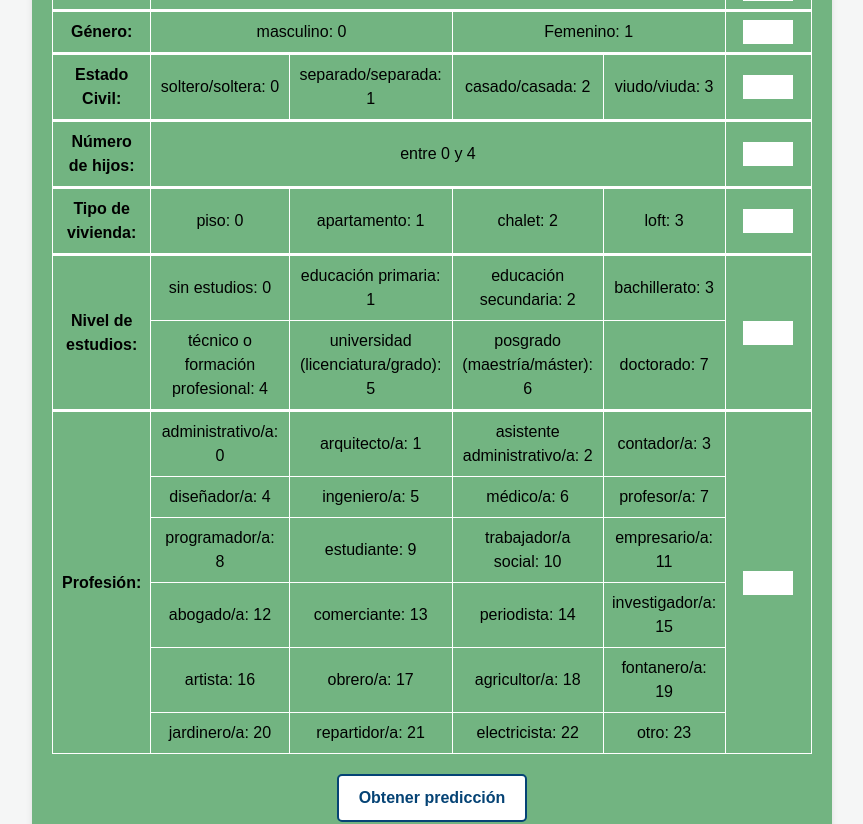
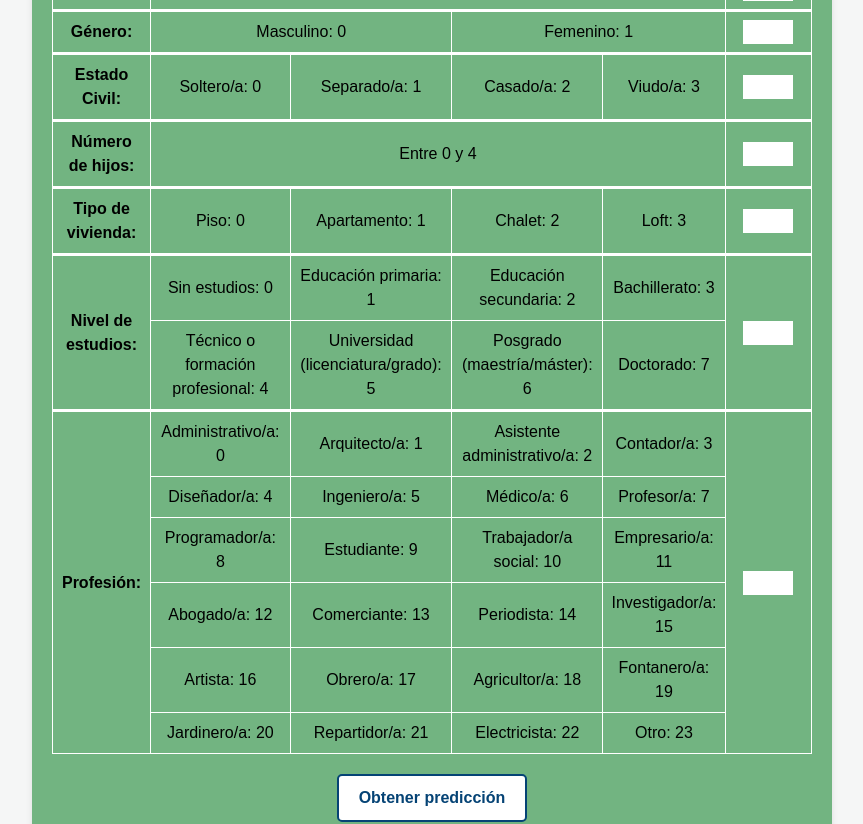
Before and after one commit to dbenteznad/GREENTECH_ECOPOINTS, a React (Vite) app in the folder client/: page /prediccion in a window 1280 px wide. Shown: the part 320-1144 px from the top of the page, without its empty margins (208-1071 px from the left). Built offline with nearby package versions, Linux system fonts and the light colour scheme; the HTML template or start-up script is replaced by a standard one.

Commit message:
Prediccion_v5

```diff
--- a/client/src/components/Prediccion.jsx
+++ b/client/src/components/Prediccion.jsx
@@ -1,10 +1,117 @@
-import React, { useState } from "react";
+import React, { useState, useEffect, useRef } from "react";
+
 import '../styles/Prediccion.css';
 
+const getEstadoCivil = (value) => {
+  switch (value) {
+    case 0:
+      return 'Soltero/Soltera';
+    case 1:
+      return 'Separado/Separada';
+    case 2:
+      return 'Casado/Casada';
+    case 3:
+      return 'Viudo/Viuda';
+    default:
+      return '';
+  }
+};
+
+const getTipoVivienda = (value) => {
+  switch (value) {
+    case 0:
+      return 'Piso';
+    case 1:
+      return 'Apartamento';
+    case 2:
+      return 'Chalet';
+    case 3:
+      return 'Loft';
+    default:
+      return '';
+  }
+};
+
+const getNivelEstudios = (value) => {
+  switch (value) {
+    case 0:
+      return 'Sin estudios';
+    case 1:
+      return 'Educación primaria';
+    case 2:
+      return 'Educación secundaria';
+    case 3:
+      return 'Bachillerato';
+    case 4:
+      return 'Técnico o formación profesional';
+    case 5:
+      return 'Universidad (licenciatura/grado)';
+    case 6:
+      return 'Posgrado (maestría/máster)';
+    case 7:
+      return 'Doctorado';
+    default:
+      return '';
+  }
+};
+
+const getProfesion = (value) => {
+  switch (value) {
+    case 0:
+      return 'Administrativo/a';
+    case 1:
+      return 'Arquitecto/a';
+    case 2:
+      return 'Asistente administrativo/a';
+    case 3:
+      return 'Contador/a';
+    case 4:
+      return 'Diseñador/a';
+    case 5:
+      return 'Ingeniero/a';
+    case 6:
+      return 'Médico/a';
+    case 7:
+      return 'Profesor/a';
+    case 8:
+      return 'Programador/a';
+    case 9:
+      return 'Estudiante';
+    case 10:
+      return 'Trabajador/a social';
+    case 11:
+      return 'Empresario/a';
+    case 12:
+      return 'Abogado/a';
+    case 13:
+      return 'Comerciante';
+    case 14:
+      return 'Periodista';
+    case 15:
+      return 'Investigador/a';
+    case 16:
+      return 'Artista';
+    case 17:
+      return 'Obrero/a';
+    case 18:
+      return 'Agricultor/a';
+    case 19:
+      return 'Fontanero/a';
+    case 20:
+      return 'Jardinero/a';
+    case 21:
+      return 'Repartidor/a';
+    case 22:
+      return 'Electricista';
+    case 23:
+      return 'Otro';
+    default:
+      return '';
+  }
+};
 
 function Prediccion() {
-
-
+  const [userInputs, setUserInputs] = useState({});
   const [results, setResults] = useState({
     cant_aluminio: "",
     cant_plastico: "",
@@ -13,8 +120,9 @@ function Prediccion() {
     kg_organico: "",
   });
 
-  const [showMessage, setShowMessage] = useState(false); // Nuevo estado para controlar la visibilidad del mensaje adicional
-
+  const [showMessage, setShowMessage] = useState(false);
+  const [resultsReady, setResultsReady] = useState(false);
+  const [showResults, setShowResults] = useState(false);
 
   const handleSubmit = (event) => {
     event.preventDefault();
@@ -29,6 +137,7 @@ function Prediccion() {
       nivel_estudios: parseInt(form.nivel_estudios.value),
       profesion: parseInt(form.profesion.value),
     };
+    setUserInputs(input_data);
 
     fetch("http://localhost:5000/", {
       method: "POST",
@@ -45,20 +154,21 @@ function Prediccion() {
       })
       .then((data) => {
         setResults(data);
-        setShowMessage(true);
-        setTimeout(() => {
-          window.scrollTo({
-            top: document.body.scrollHeight,
-            behavior: "smooth",
-          });
-        }, 100);
-
+        setResultsReady(true);
       })
       .catch((error) => console.error("Error al procesar la predicción:", error));
+  };
 
-
-
-  };
+  useEffect(() => {
+    if (resultsReady && Object.keys(userInputs).length > 0) {
+      setShowResults(true);
+      setShowMessage(true); // Set showMessage to true when showResults is true
+      // Scroll hacia el final de la página después de 100ms
+      setTimeout(() => {
+        window.scrollTo({ top: document.body.scrollHeight, behavior: 'smooth' });
+      }, 100);
+    }
+  }, [resultsReady, userInputs, showResults]);
 
   return (
     <div className="bloque">
@@ -80,88 +190,88 @@ function Prediccion() {
             </tr>
             <tr className="linia">
               <th>Edad:</th>
-              <td colSpan="4">entre 12 y 100</td>
+              <td colSpan="4">Entre 12 y 100</td>
               <td><input type="text" id="edad" pattern="[0-9]{2,3}" inputMode="numeric" required /></td>
             </tr>
             <tr className="linia">
               <th>Género:</th>
-              <td colSpan="2">masculino: 0</td>
+              <td colSpan="2">Masculino: 0</td>
               <td colSpan="2">Femenino: 1</td>
               <td><input type="text" id="genero" pattern="[0-1]" inputMode="numeric" required /></td>
 
             </tr>
             <tr className="linia">
               <th>Estado Civil:</th>
-              <td>soltero/soltera: 0</td>
-              <td>separado/separada: 1</td>
-              <td>casado/casada: 2</td>
-              <td>viudo/viuda: 3</td>
+              <td>Soltero/a: 0</td>
+              <td>Separado/a: 1</td>
+              <td>Casado/a: 2</td>
+              <td>Viudo/a: 3</td>
               <td><input type="text" id="estado_civil" pattern="[0-3]" inputMode="numeric" required /></td>
             </tr>
             <tr className="linia">
               <th>Número de hijos:</th>
-              <td colSpan="4">entre 0 y 4</td>
+              <td colSpan="4">Entre 0 y 4</td>
               <td><input type="text" id="num_hijos" pattern="[0-4]" inputMode="numeric" required /></td>
             </tr>
             <tr className="linia">
               <th>Tipo de vivienda:</th>
-              <td>piso: 0</td>
-              <td>apartamento: 1</td>
-              <td>chalet: 2</td>
-              <td>loft: 3</td>
+              <td>Piso: 0</td>
+              <td>Apartamento: 1</td>
+              <td>Chalet: 2</td>
+              <td>Loft: 3</td>
               <td><input type="text" id="tipo_vivienda" pattern="[0-3]" inputMode="numeric" required /></td>
             </tr>
             <tr className="linia">
               <th rowSpan="2">Nivel de estudios:</th>
-              <td>sin estudios: 0</td>
-              <td>educación primaria: 1</td>
-              <td>educación secundaria: 2</td>
-              <td>bachillerato: 3</td>
+              <td>Sin estudios: 0</td>
+              <td>Educación primaria: 1</td>
+              <td>Educación secundaria: 2</td>
+              <td>Bachillerato: 3</td>
               <td rowSpan="2"><input type="text" id="nivel_estudios" pattern="[0-7]" inputMode="numeric" required /></td>
             </tr>
             <tr>
-              <td>técnico o formación profesional: 4</td>
-              <td>universidad (licenciatura/grado): 5</td>
-              <td>posgrado (maestría/máster): 6</td>
-              <td>doctorado: 7</td>
+              <td>Técnico o formación profesional: 4</td>
+              <td>Universidad (licenciatura/grado): 5</td>
+              <td>Posgrado (maestría/máster): 6</td>
+              <td>Doctorado: 7</td>
             </tr>
             <tr className="linia">
               <th rowSpan="7">Profesión:</th>
-              <td>administrativo/a: 0</td>
-              <td>arquitecto/a: 1</td>
-              <td>asistente administrativo/a: 2</td>
-              <td>contador/a: 3</td>
+              <td>Administrativo/a: 0</td>
+              <td>Arquitecto/a: 1</td>
+              <td>Asistente administrativo/a: 2</td>
+              <td>Contador/a: 3</td>
               <td rowSpan="7"><input type="text" id="profesion" pattern="[0-23]" inputMode="numeric" required /></td>
             </tr>
             <tr>
-              <td>diseñador/a: 4</td>
-              <td>ingeniero/a: 5</td>
-              <td>médico/a: 6</td>
-              <td>profesor/a: 7</td>
+              <td>Diseñador/a: 4</td>
+              <td>Ingeniero/a: 5</td>
+              <td>Médico/a: 6</td>
+              <td>Profesor/a: 7</td>
             </tr>
             <tr>
-              <td>programador/a: 8</td>
-              <td>estudiante: 9</td>
-              <td>trabajador/a social: 10</td>
-              <td>empresario/a: 11</td>
+              <td>Programador/a: 8</td>
+              <td>Estudiante: 9</td>
+              <td>Trabajador/a social: 10</td>
+              <td>Empresario/a: 11</td>
             </tr>
             <tr>
-              <td>abogado/a: 12</td>
-              <td>comerciante: 13</td>
-              <td>periodista: 14</td>
-              <td>investigador/a: 15</td>
+              <td>Abogado/a: 12</td>
+              <td>Comerciante: 13</td>
+              <td>Periodista: 14</td>
+              <td>Investigador/a: 15</td>
             </tr>
             <tr>
-              <td>artista: 16</td>
-              <td>obrero/a: 17</td>
-              <td>agricultor/a: 18</td>
-              <td>fontanero/a: 19</td>
+              <td>Artista: 16</td>
+              <td>Obrero/a: 17</td>
+              <td>Agricultor/a: 18</td>
+              <td>Fontanero/a: 19</td>
             </tr>
             <tr>
-              <td>jardinero/a: 20</td>
-              <td>repartidor/a: 21</td>
-              <td>electricista: 22</td>
-              <td>otro: 23</td>
+              <td>Jardinero/a: 20</td>
+              <td>Repartidor/a: 21</td>
+              <td>Electricista: 22</td>
+              <td>Otro: 23</td>
             </tr>
           </tbody>
         </table>
@@ -170,6 +280,11 @@ function Prediccion() {
       <div className="contenedor-principal" >
         <div className="resultados-container">
           <div className="titulo_resultados"><h2>Resultados de la predicción:</h2></div>
+          {showResults && (
+            <div className="elecciones">
+              <p>Para una persona de <span>{userInputs.edad}</span> años, de género <span>{userInputs.genero === 0 ? 'Masculino' : 'Femenino'}</span>, <span>{getEstadoCivil(userInputs.estado_civil)}</span>, que vive en un <span>span{getTipoVivienda(userInputs.tipo_vivienda)}</span>, con <span>{userInputs.num_hijos}</span> hijo/a/s, con un nivel de estudios de <span>{getNivelEstudios(userInputs.nivel_estudios)}</span> y de profesión <span>{getProfesion(userInputs.profesion)}</span> <u><b>generará al año de media...</b></u>  </p>
+            </div>
+          )}
 
           <div className="resultados">
             <ul>
@@ -192,7 +307,7 @@ function Prediccion() {
           </div>
         </div>
         {/* Mostrar mensaje adicional solo si es relevante y showMessage es true */}
-        {showMessage && (
+        {showResults && showMessage && (
           <div className="mensaje-adicional">
             <p>
               ¡Ah, las predicciones, qué locura! Aquí va la información más jugosa
--- a/client/src/styles/Prediccion.css
+++ b/client/src/styles/Prediccion.css
@@ -99,6 +99,7 @@
 }
 
 
+
 .titulo_resultados {
     color: #054375;
     margin-top: 10px;
@@ -106,6 +107,14 @@
     font-weight: bold;
     text-decoration: underline;
     font-size: 18px;
+}
+
+.elecciones{
+    text-align: justify;
+}
+.elecciones span{
+    font-weight: bold;
+    color:#054375;
 }
 
 .resultados {
@@ -133,7 +142,7 @@
 
 .titulo_resultados {
     color: #054375;
-    margin-top: 10px;
+    margin-top: 20px;
     text-align: justify;
     font-weight: bold;
     text-decoration: underline;
@@ -142,7 +151,6 @@
 
 .resultados {
     text-align: justify;
-    margin-top: 5px;
     font-weight: bold;
     color: black;
     line-height: 2;
@@ -206,6 +214,7 @@
     border: 2px dashed red;
     font-style: italic;
     color: #6b0f12;
+    font-family:Verdana, Geneva, Tahoma, sans-serif;
 }
 
 .mensaje-adicional p {
```
